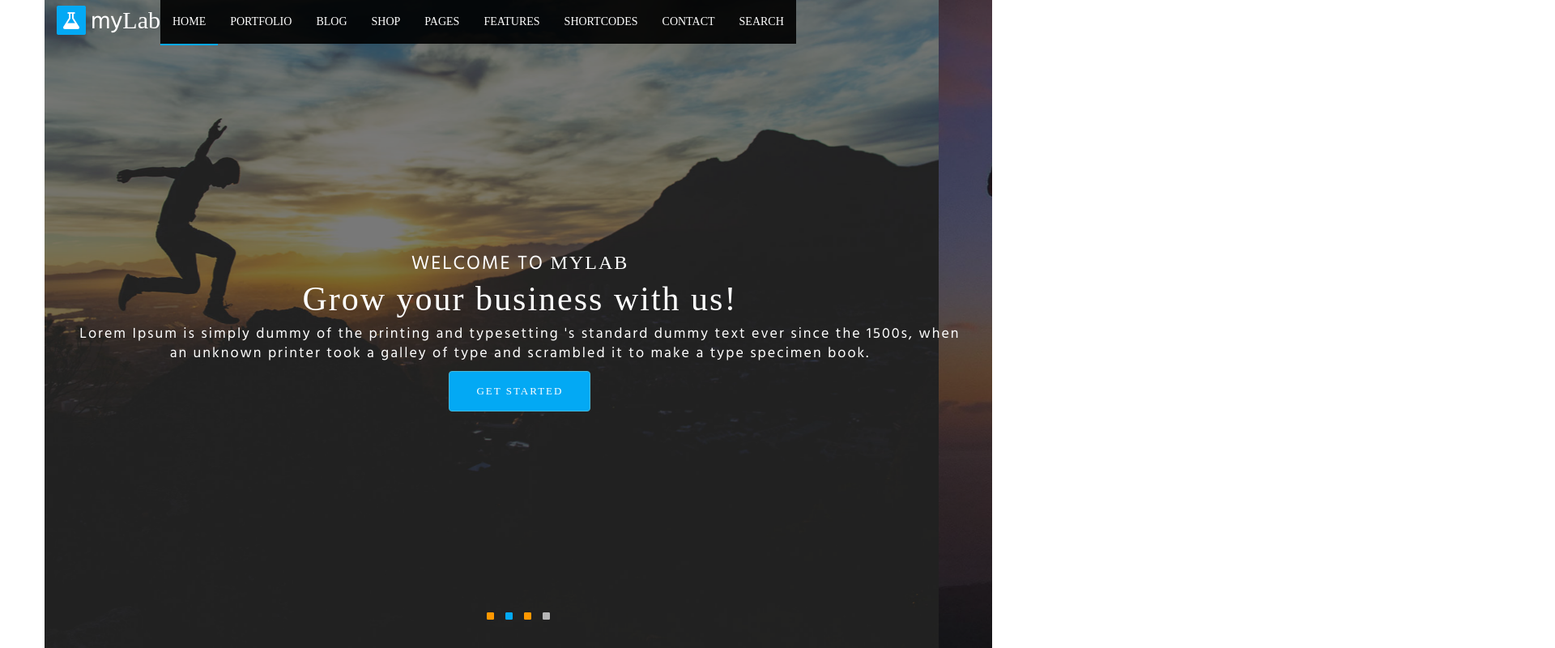
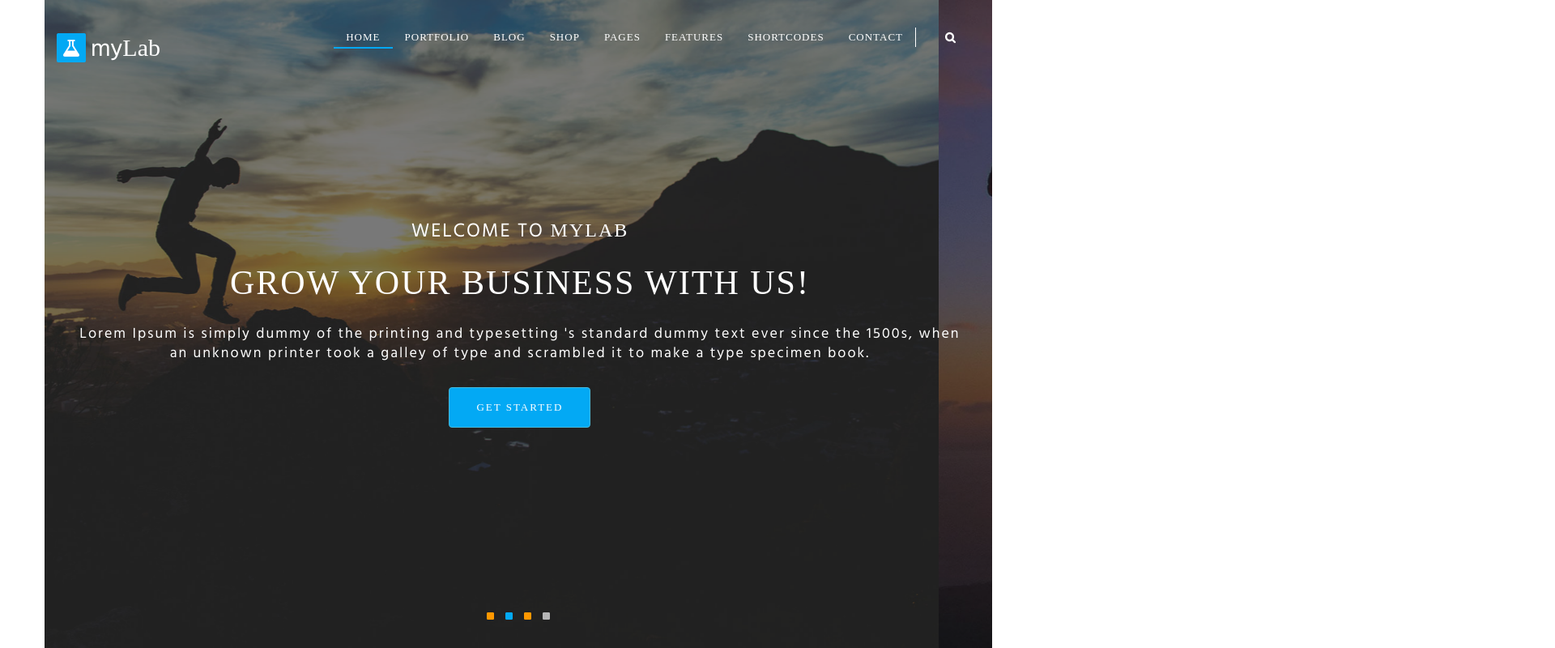
Before and after one commit to nakhaev/myLab, a website: page app/index.html in a window 1280 px wide. Shown: the top 800 px of the page at 81% size, 1920 px wide, since content can reach past the window. Drawn offline with nearby package versions, Linux system fonts and the light colour scheme; a web font is replaced by a local one.

Commit message:
start section responsive comoplite

```diff
--- a/app/index.html
+++ b/app/index.html
@@ -14,7 +14,6 @@
   </head>
   <body>
     <section class="start container">
-      <div class="mask"></div>
       <header class="header">
         <nav class="navbar navbar-default">
           <div class="container-fluid">
@@ -37,7 +36,7 @@
                 <li><a href="#">Features</a></li>
                 <li><a href="#">Shortcodes</a></li>
                 <li><a href="#">Contact</a></li>
-                <li><a href="#">Search</a></li>
+                <li><a class="search"href="#">Search</a></li>
               </ul>
             </div><!-- /.navbar-collapse -->
           </div><!-- /.container-fluid -->
--- /dev/null
+++ b/app/less/breakpoints/breakpoint1170px.less
@@ -0,0 +1,10 @@
+//breakpoint992px.less
+.start {
+	.header {
+		.navbar {
+			.navbar-nav > li > a {
+				padding: 0 15px;
+			}
+		}
+	}
+}
--- /dev/null
+++ b/app/less/breakpoints/breakpoint1600px.less
@@ -0,0 +1,57 @@
+.container {
+	width: 1600px;
+}
+.start {
+	.header {
+		max-width: 1440px;
+		margin: auto;
+		.navbar {
+			.container-fluid {
+				padding-left: 0;
+				padding-right: 0;
+				.navbar-nav > li > a {
+					padding: 0 18px;
+					margin-top: 16px;
+				}
+			}
+		}
+	}
+	.greeting-wrapper {
+		position: absolute;
+		top: 0;
+		right: 0;
+		bottom: 0;
+		left: 0;
+		text-align: center;
+		z-index: 4;
+		color: #fff;
+		.greeting {
+			display: inline-block;
+			vertical-align: middle;
+			max-width: 940px;
+			.welcome {
+				font: 24px/24px 'Hind-Regular';
+				text-transform: uppercase;
+				letter-spacing: 2px;
+				.bold {
+					font: 24px/24px 'Hind-Semibold';
+				}
+			}
+			.tagline {
+				font: 42px/42px 'Hind-Semibold';
+				letter-spacing: 2px;
+			}
+			p {
+				font: 18px/36px 'Hind-Regular';
+				letter-spacing: 1px;
+			}
+			.btn-info {
+				font: 13px/48px 'Hind-Semibold';
+				text-transform: uppercase;
+				letter-spacing: 2px;
+				padding: 0 33px;
+				vertical-align: middle;
+			}
+		}
+	}
+}
--- /dev/null
+++ b/app/less/breakpoints/breakpoint768px.less
@@ -0,0 +1,25 @@
+//breakpoint768px.less
+/*---------------------------------------------start---------------------------------------------*/
+.start {
+	.header {
+		.navbar {
+			.navbar-header {
+				text-align: center;
+				display: block;
+				float: none;
+				.navbar-brand {
+					float: none;
+				}
+			}
+			.navbar-nav > li {
+				background: transparent;
+				.search {
+					border-left: 1px solid #fff;
+				}
+			}
+			.navbar-nav > li > a {
+				padding: 0 8px;
+			}
+		}
+	}
+}
--- /dev/null
+++ b/app/less/breakpoints/breakpoint992px.less
@@ -0,0 +1,41 @@
+//breakpoint992px.less
+/*---------------------------------------------start---------------------------------------------*/
+.start {
+	padding-top: 34px;
+	.header {
+		.navbar {
+			.navbar-header {
+				text-align: center;
+				display: block;
+				float: left;
+				.navbar-brand {
+					float: left;
+				}
+			}
+			.navbar-nav {
+				float: right;
+			}
+			.navbar-nav > li {
+				background: transparent;
+			}
+			.navbar-nav > li > a {
+				padding: 0 8px;
+			}
+		}
+	}
+	.greeting-wrapper {
+		.greeting {
+			.welcome {
+				margin: 0 0 30px 0;
+			}
+			.tagline {
+				margin-bottom: 30px;
+			}
+			p {
+				font: 18px/24px 'Hind-Regular';
+				letter-spacing: 2px;
+				margin-bottom: 30px;
+			}
+		}
+	}
+}
--- a/app/less/myLabStyle.less
+++ b/app/less/myLabStyle.less
@@ -34,7 +34,7 @@
 .font-face('Lora-Italic', normal, '../fonts/font_hind/Lora-Italic');
 .font-face('Lora-Regular', normal, '../fonts/font_hind/Lora-Regular');
 
-/*-------------------------------------------------------------start-------------------------------------------------------------*/
+/*---------------------------------------------start---------------------------------------------*/
 .start {
 	position: relative;
 	max-height: 800px;
@@ -65,11 +65,18 @@
 			}
 			.navbar-nav > li {
 				background: rgba(0, 0, 0, 0.9);
+				.search {
+					background: url('../img/search-ico.png') right center no-repeat;
+					text-indent: 99999px;
+					padding-left: 10px;
+					width: 50px;
+				}
 			}
 			.navbar-nav > li > a {
 				color: #fff;
 				text-transform: uppercase;
-				font: 14px/24px 'Hind-Semibold';
+				font: 13px/24px 'Hind-Semibold';
+				letter-spacing: 1px;
 			}
 			.navbar-nav > .active > a {
 				background: transparent;
@@ -102,9 +109,10 @@
 			.tagline {
 				font: 42px/42px 'Hind-Semibold';
 				letter-spacing: 2px;
+				text-transform: uppercase;
 			}
 			p {
-				font: 18px/24px 'Hind-Regular'; //18px/24px
+				font: 18px/24px 'Hind-Regular';
 				letter-spacing: 2px;
 			}
 			.btn-info {
@@ -181,3 +189,19 @@
 		}
 	}
 }
+
+@media screen and (min-width: 768px) {
+	@import "breakpoints/breakpoint768px.less";
+}
+
+@media screen and (min-width: 992px) {
+	@import "breakpoints/breakpoint992px.less";
+}
+
+@media screen and (min-width: 1170px) {
+	@import "breakpoints/breakpoint1170px.less";
+}
+
+@media screen and (min-width: 1600px) {
+	@import "breakpoints/breakpoint1600px.less";
+}
```
Also changed, not shown: app/css/breakpoints/breakpoint1170px.css (added), app/css/breakpoints/breakpoint1600px.css (added), app/css/breakpoints/breakpoint768px.css (added), app/css/breakpoints/breakpoint992px.css (added), app/css/myLabStyle.css, app/img/search-ico.png (added).
